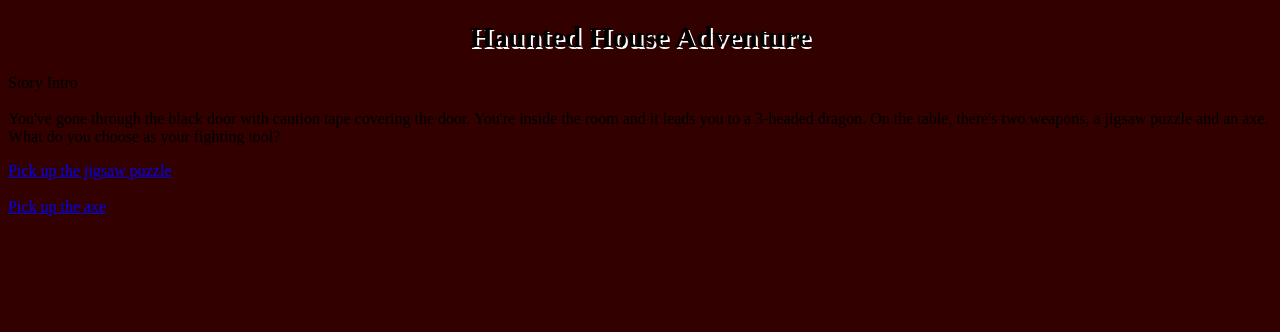
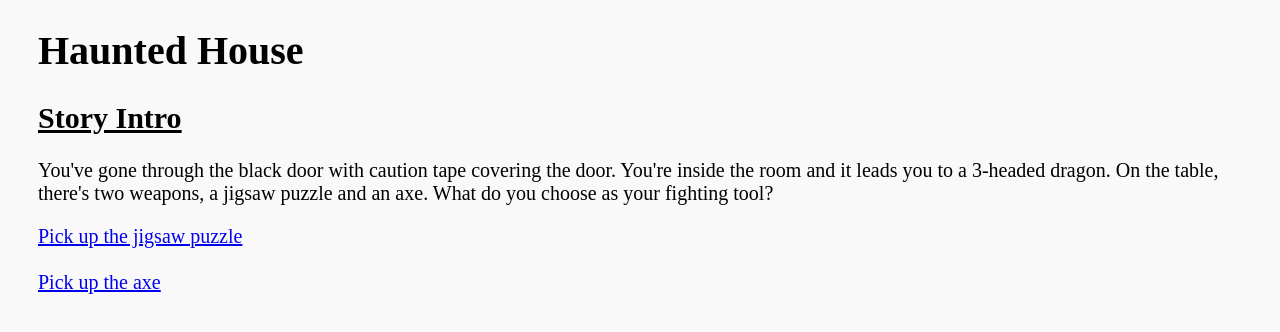
Before and after one commit to briannaxlee/haunted-house-text-adventure, a plain HTML site: page black-caution.html in a window 1280 px wide. Drawn offline with Linux system fonts and the light colour scheme.

Commit message:
updated the css page

```diff
--- a/black-caution.html
+++ b/black-caution.html
@@ -3,17 +3,25 @@
 
 <head>
 <title>Haunted House</title>
+<style>
+body{
+  background-color: #f9f9f9;
+  color: #000000;
+  font-size: 20px;
+  padding-left: 30px;
+  padding-right: 30px;"}
+
+h1 {
+  font-family: "Times New Roman", Times, serif;
+  color: #000000;
+  font-size:35px;
+  padding-left: 550px;"}
+</style>
 </head>
 
-<body style="background-color: #330000;">
-
-<h1 style="font-family:Times New Roman;
-          color: #000000;
-          text-align: center;
-          text-shadow: 2px 2px #ffffff;
-          font-size:30px;">Haunted House Adventure</h1>
-
-<p>Story Intro<br></br>
+<body>
+<h1>Haunted House</h1>
+<h2><u>Story Intro</u></h2>
 You've gone through the black door with caution tape covering the door. You're inside the room and it  leads you
 to a 3-headed dragon. On the table, there's two weapons, a jigsaw puzzle and an axe. What do you choose as your
 fighting tool?
```
